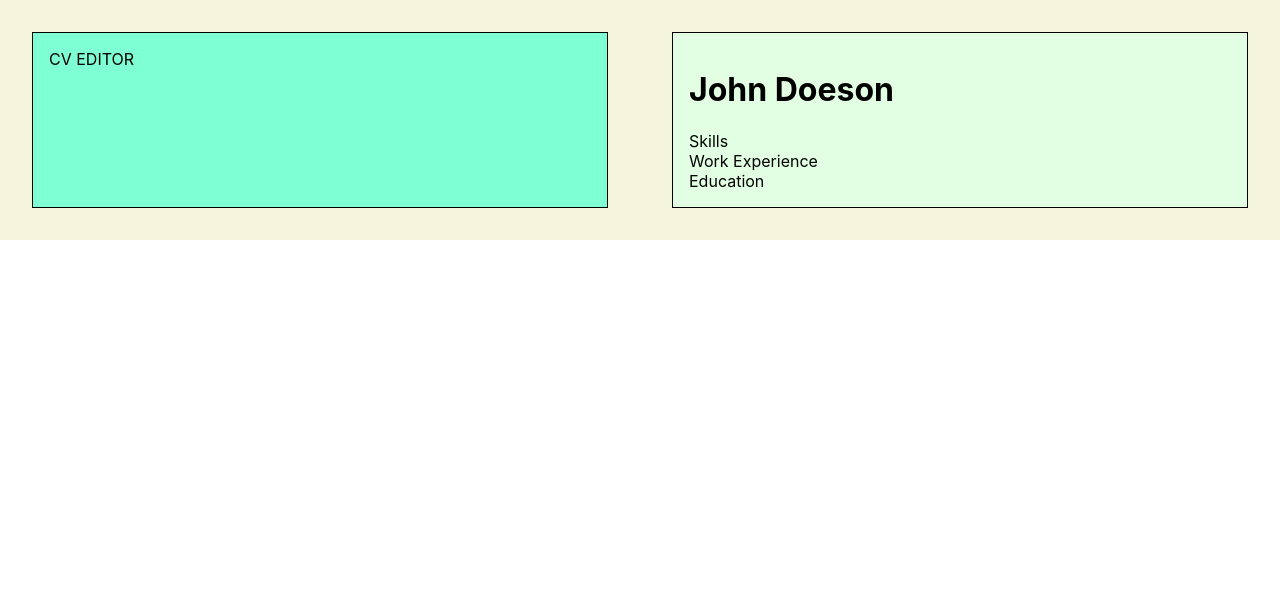
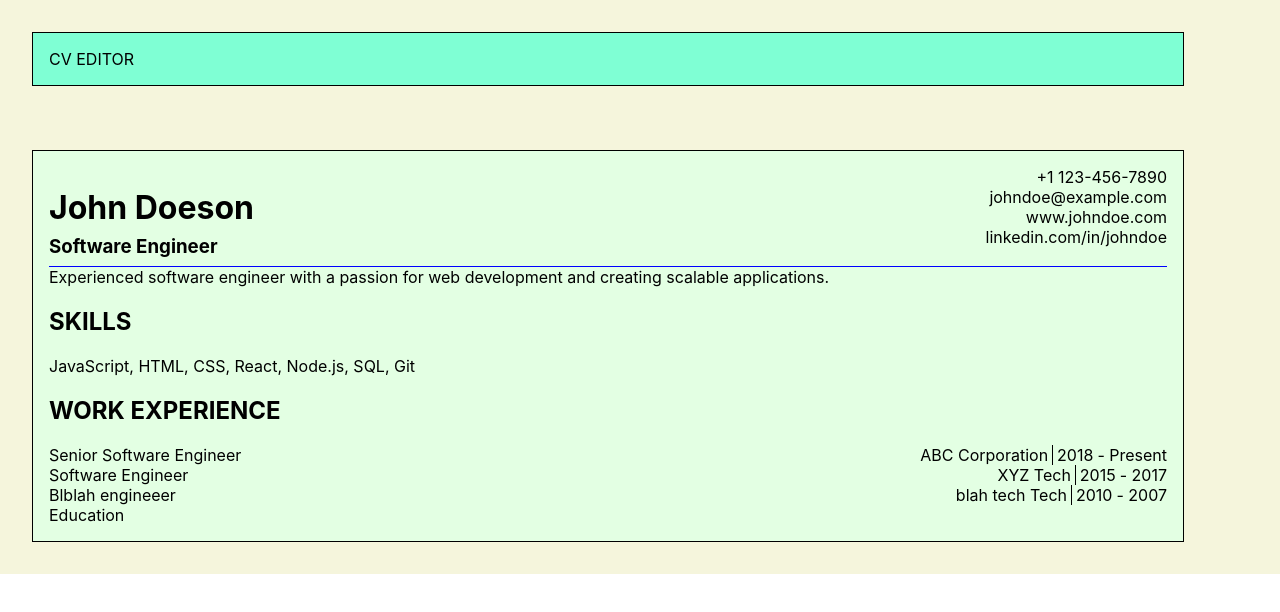
Before and after one commit to maxitomix/top_cv_app, a React (Create React App) app: page / in a window 1280 px wide. Shown: the top 612 px of the page. Built offline with nearby package versions, Linux system fonts and the light colour scheme.

Commit message:
progress

```diff
--- a/src/App.css
+++ b/src/App.css
@@ -6,21 +6,72 @@
   width: 100vw ;
   background-color: beige;
   display: flex;
+  flex-direction: column;
 
 
 }
 
 .cvEditor{
-  width: 100%;
+  width: 90%;
   background-color: aquamarine;
   padding: 1rem;
   margin: 2rem;
   border: 1px solid black;}
 
 .cvPage{
-  width: 100%;
+  width: 90%;
   background-color: rgb(227, 255, 227);
   padding: 1rem;
   margin: 2rem;
   border: 1px solid black;
 }
+
+.profile{
+  display: flex;
+  flex-direction: column;
+}
+
+.profile h1{
+  margin-bottom: 0;
+}
+
+.profile h3{
+  margin-bottom: .5rem;
+  margin-top: .5rem;
+}
+
+
+.profileRow1{
+  display: flex;
+  border-bottom: 1px solid blue;
+}
+
+.profileRow1Col2{
+  margin-left: auto;
+  margin-bottom: 0;
+  text-align: right;
+}
+
+.skills{
+  margin-top: 1rem;
+  margin-bottom: 1rem;
+}
+
+.WorkExperienceRow1 {
+  display:flex ;
+}
+
+.WorkExperienceRow1 > * {
+  display: inline;
+}
+
+.WorkExperienceRow1 .company{
+  margin-left: auto;
+  border-right: 1px solid black;
+  margin-right: .25rem;
+  padding-right: .25rem;
+}
+
+.WorkExperienceRow1 .endDate{
+  margin-left: .25rem;
+}
--- a/src/components/cv_page.js
+++ /dev/null
@@ -1,55 +0,0 @@
-import samplePerson from '../data/sample.json'
-
-
-function Profile() {
-  const profile = samplePerson.profile;
-  return (
-      <div className="profile">
-        <div className="profileRow1">
-          <div className="profileCol1">
-          <h1>{profile.name}</h1>
-          </div>
-
-          <div className="profileCol2">
-          </div>
-        </div>
-      </div>
-  );
-}
-
-
-function Skills() {
-  return (
-      <div className="skills">
-        Skills
-      </div>
-  );
-}
-
-function WorkExperience(){
-  return(
-    <div className="workExperience">
-    Work Experience
-  </div>
-  );
-}
-
-function Education(){
-  return(
-    <div className="education">
-    Education
-  </div>
-  );
-}
-
-
-export default function CvPage() {
-    return (
-      <div className="cvPage">
-        <Profile />
-        <Skills />
-        <WorkExperience />
-        <Education />
-      </div>
-    );
-}
--- /dev/null
+++ b/src/components/cv_page.jsx
@@ -0,0 +1,88 @@
+import samplePerson from '../data/sample.json'
+
+
+function Profile() {
+  const profile = samplePerson.profile;
+  return (
+      <div className="profile">
+
+        <div className="profileRow1">
+
+          <div className="profileRow1Col1">
+
+            <h1 className="profileName">{profile.name}</h1>
+            <h3 className="profileTitle">{profile.title}</h3>
+
+          </div>
+
+          <div className="profileRow1Col2">
+
+            <div className="profilePhone">{profile.phone}</div>
+            <div className="profileEmail">{profile.email}</div>
+            <div className="profileWebsite">{profile.website}</div>
+            <div className="profileLinkedin">{profile.linkedin}</div>
+
+          </div>
+
+        </div>
+
+        <div className="profileRow2">
+          <div className="profileSummary">{profile.summary}</div>
+        </div>
+
+      </div>
+  );
+}
+
+
+function Skills() {
+  const skills = samplePerson.skills;
+  return (
+      <div className="skills">
+        <h2 className='skillsTitle'>SKILLS</h2>
+        <div className="skillsList">{skills.join(', ')}</div>
+      </div>
+  );
+}
+
+function WorkExperience(){
+  const workList = samplePerson.workExperience;
+  return(
+    <div className="workExperience">
+      <h2 className='workeExperienceTitle'>WORK EXPERIENCE</h2>
+
+      {workList.map((work,index) => (
+        <div key={index}>
+          <div className="WorkExperienceRow1">
+            <div className="position">{work.position}</div>
+            <div className="company">{work.company}</div>
+            <div className="startDate">{work.startDate.split(' ')[1] }</div>
+            <div className="endDate">{` - ${work.endDate.split(' ')[1] || ' Present'}`}</div>
+          </div>
+        </div>
+      ))}
+
+    </div>
+  );
+}
+
+
+function Education(){
+  return(
+    <div className="education">
+    Education
+  </div>
+  );
+}
+
+
+export default function CvPage() {
+    return (
+      <div className="cvPage">
+        <Profile />
+        <Skills />
+        <WorkExperience />
+        <Education />
+      </div>
+    );
+}
--- a/src/data/sample.json
+++ b/src/data/sample.json
@@ -34,6 +34,17 @@
           "Collaborated with product managers to define and implement new features",
           "Participated in code refactoring and optimization efforts"
         ]
+      },
+      {
+        "position": "Blblah engineeer",
+        "company": "blah tech Tech",
+        "location": "Blah, USA",
+        "startDate": "June 2010",
+        "endDate": "December 2007",
+        "responsibilities": [
+          "Implement new features",
+          "Caffe boy"
+        ]
       }
     ],
     "education": [
```
Also changed, not shown: src/components/cv_editor.jsx (renamed from src/components/cv_editor.js).
